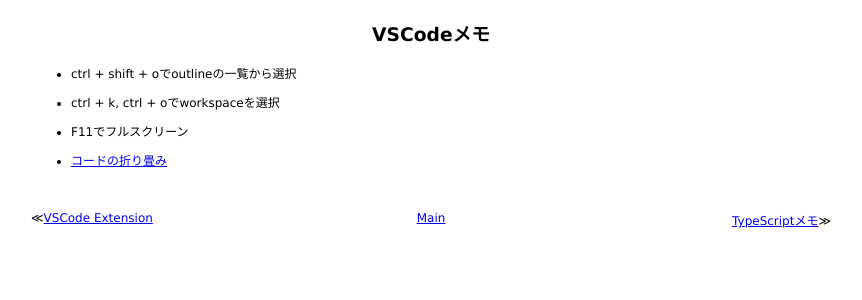
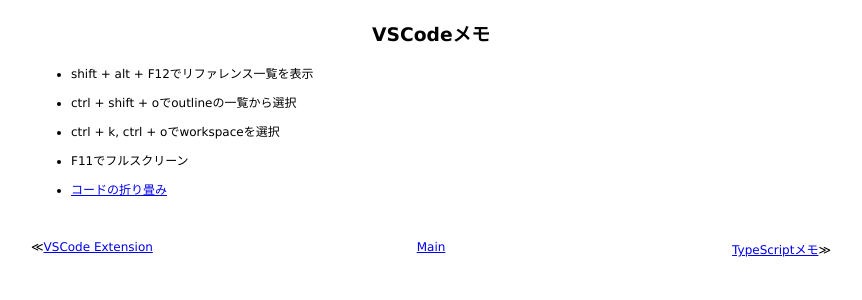
Before and after one commit to 38elements/38elements.github.com, a Jekyll site: the page built from _posts/2021-10-17-VSCode.md, in a window 1280 px wide. Shown: the top 300 px of the page, without its empty margins (209-1071 px from the left). Built offline with Jekyll 4.4.1, drawn with Linux system fonts in a browser that asks for light colours.

Commit message:
Update 2021-10-17-VSCode.md

```diff
--- a/_posts/2021-10-17-VSCode.md
+++ b/_posts/2021-10-17-VSCode.md
@@ -2,6 +2,7 @@
 layout: posts
 title: VSCodeメモ
 ---
+* shift + alt + F12でリファレンス一覧を表示
 
 * ctrl + shift + oでoutlineの一覧から選択
 
```
